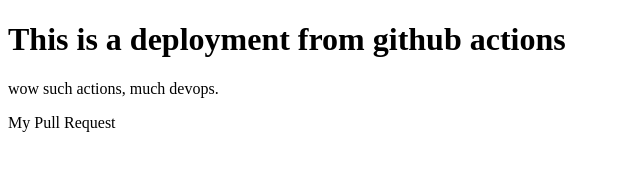
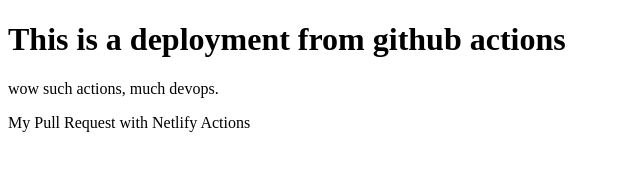
Before and after one commit to eperedo/github-actions-test, a website: page public/index.html in a window 1280 px wide. Shown: the whole page, without its empty margins (0-640 px from the left). Drawn offline with Linux system fonts and the light colour scheme.

Commit message:
Update index.html

```diff
--- a/public/index.html
+++ b/public/index.html
@@ -9,7 +9,7 @@
 
 <h1>This is a deployment from github actions</h1>
 <p>wow such actions, much devops.</p>
-  <p>My Pull Request</p>
+  <p>My Pull Request with Netlify Actions</p>
 </body>
 
 </html>
```
